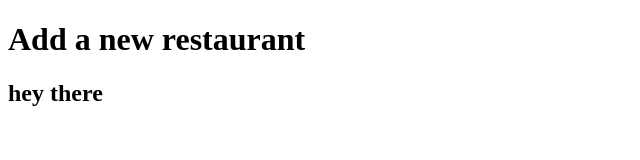
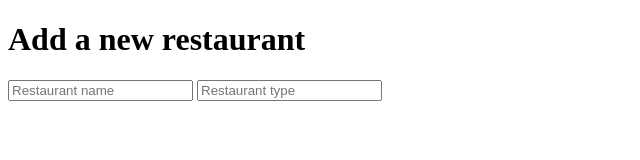
Before and after one commit to karina-42/nani-doko-tabeyou, a plain HTML site: page AddANewRestaurant.html in a window 1280 px wide. Shown: the whole page, without its empty margins (0-640 px from the left). Drawn offline with Linux system fonts and the light colour scheme.

Commit message:
Changed html lang to Japanese, added a form to add a new restaurant

```diff
--- a/AddANewRestaurant.html
+++ b/AddANewRestaurant.html
@@ -8,6 +8,10 @@
 </head>
 <body>
   <h1>Add a new restaurant</h1>
-  <h2>hey there</h2>
+
+  <form action="/add" method="POST">
+    <input type="text" placeholder="Restaurant name" name="restaurant">
+    <input type="text" placeholder="Restaurant type" name="restaurant-type">
+  </form>
 </body>
 </html>
```
Also changed, not shown: index.html (+1 -1 lines).
